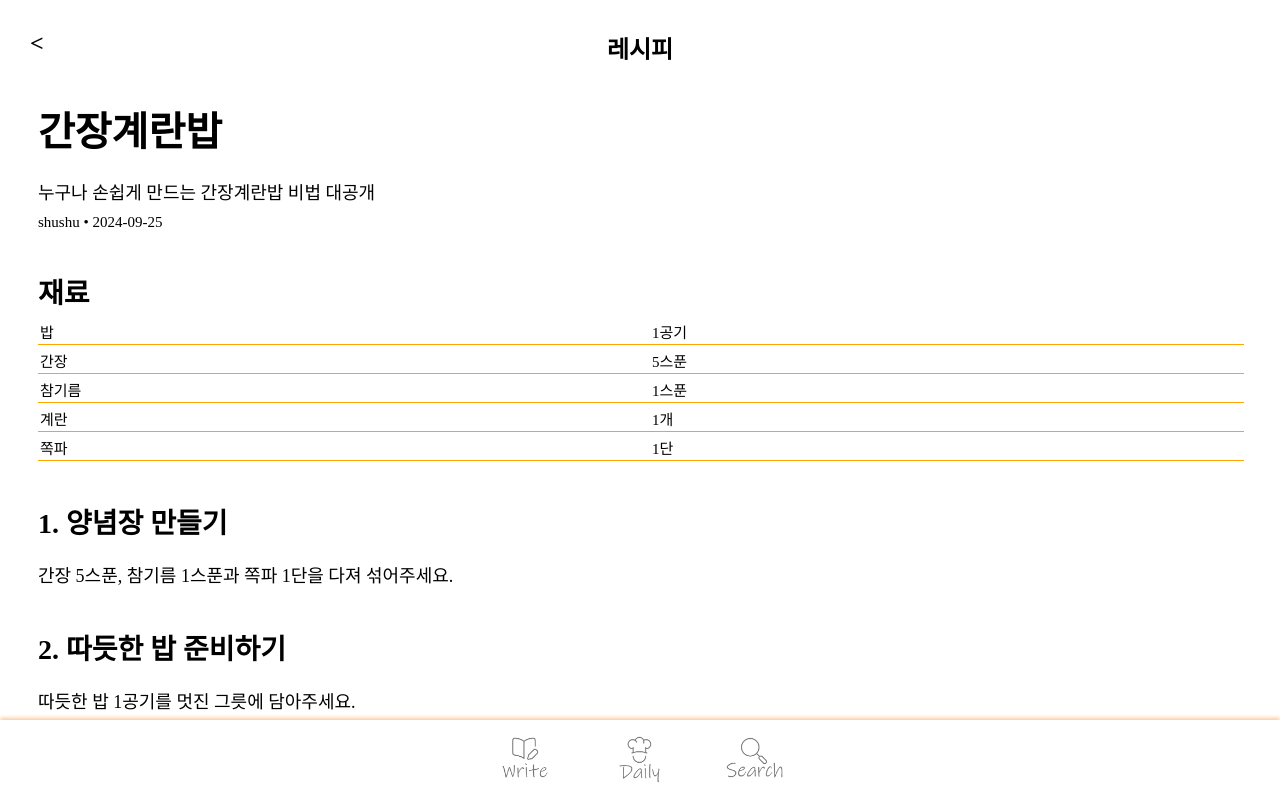
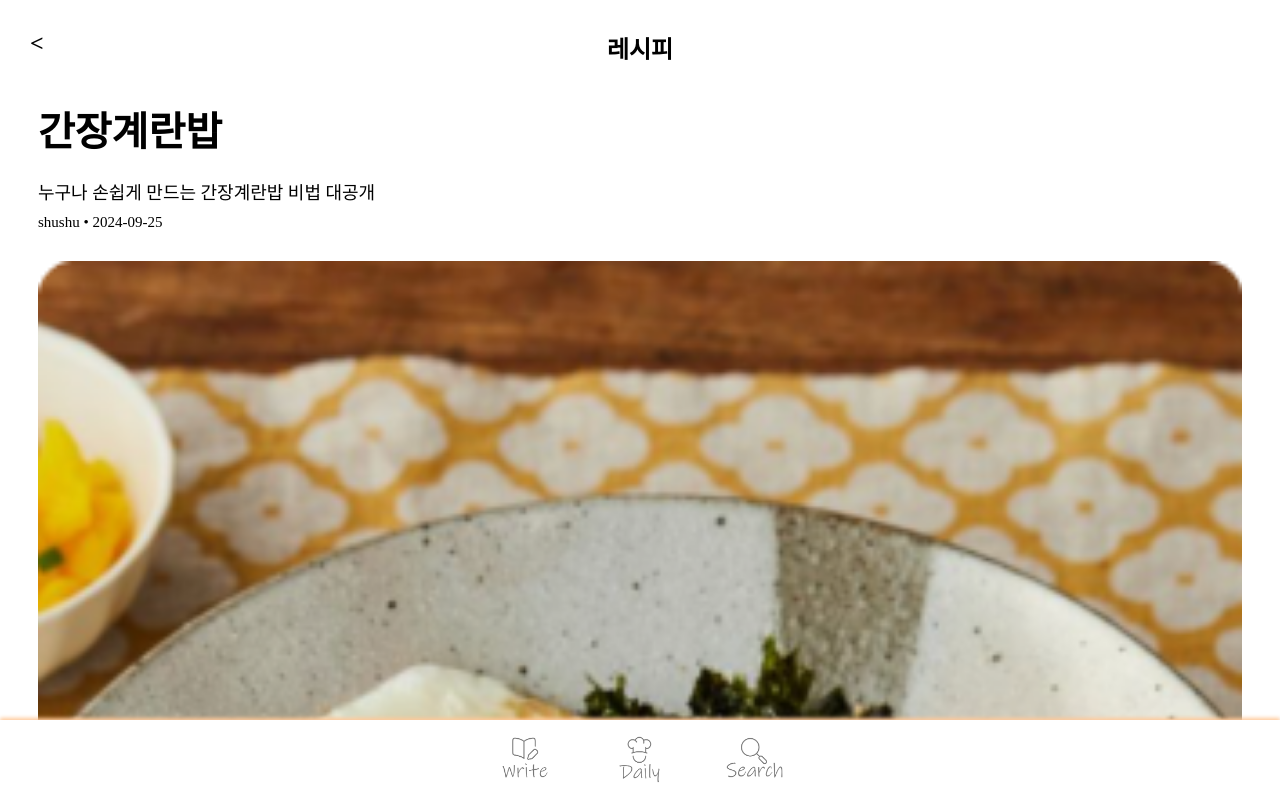
Before and after one commit to DEV-TINO/daily--recipe, a Vue app: page /detail in a window 1280 px wide. Shown: the top 798 px of the page. Built offline with nearby package versions, Linux system fonts and the light colour scheme.

Commit message:
feat : get mock data with axios request

```diff
--- a/src/views/RecipeDetailView.vue
+++ b/src/views/RecipeDetailView.vue
@@ -9,65 +9,14 @@
 
 <script>
 import RecipeDetailVue from '@/components/RecipeDetail.vue'
+import axios from 'axios'
 export default {
+  mounted() {
+    this.loadPost();
+  },
   data() {
     return {
-      recipe: {
-        user_id: 'shushu',
-        thumbnail: '',
-        title: '간장계란밥',
-        description: '누구나 손쉽게 만드는 간장계란밥 비법 대공개',
-        ingredient: [
-          {
-            name: '밥',
-            quantity: '1공기',
-          },
-          {
-            name: '간장',
-            quantity: '5스푼',
-          },
-          {
-            name: '참기름',
-            quantity: '1스푼',
-          },
-          {
-            name: '계란',
-            quantity: '1개',
-          },
-          {
-            name: '쪽파',
-            quantity: '1단',
-          },
-        ],
-        instruction: [
-          {
-            title: '양념장 만들기',
-            imageUrl: '',
-            description: '간장 5스푼, 참기름 1스푼과 쪽파 1단을 다져 섞어주세요.',
-          },
-          {
-            title: '따듯한 밥 준비하기',
-            imageUrl: '',
-            description: '따듯한 밥 1공기를 멋진 그릇에 담아주세요.',
-          },
-          {
-            title: '계란후라이 만들기',
-            imageUrl: '',
-            description: '계란 1개를 프라이팬에 부쳐 반숙란을 만들어주세요',
-          },
-          {
-            title: '플레이팅',
-            imageUrl: '',
-            description: '밥이 담겨져 있는 그릇에 반숙란을 올리고 양념장을 올려주세요',
-          },
-          {
-            title: '완성',
-            imageUrl: '',
-            description: '완성입니다.',
-          },
-        ],
-        created_at: '2024-09-25',
-      },
+      recipe: "",
     }
   },
   components: {
@@ -86,6 +35,14 @@
         this.$router.push('/');
       }
     },
+    async loadPost() {
+      try {
+        const response = await axios.get("/mockdata/eggsoysaucerice/eggsoysaucerice.json");
+        this.recipe = response.data;
+      } catch (error) {
+        console.error("게시물을 불러오는 중 오류가 발생했습니다.", error);
+      }
+    }
   }
 }
 </script>
```
